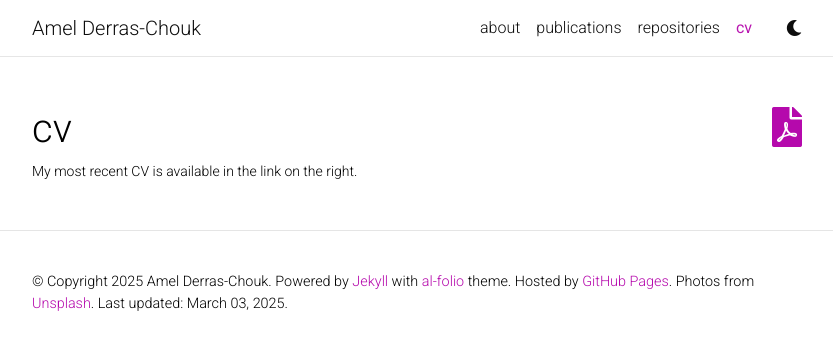
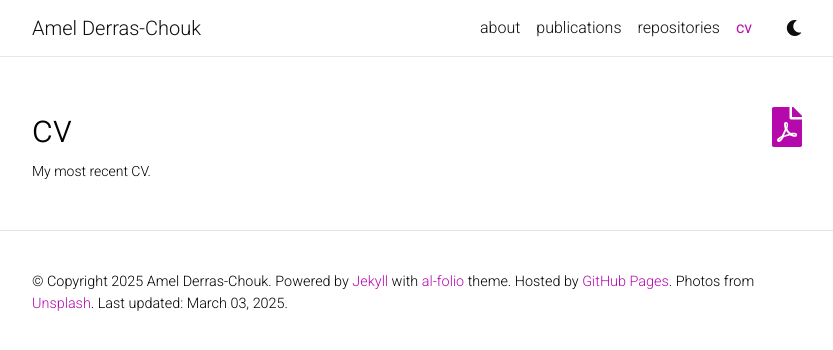
Before and after one commit to aderras/aderras.github.io, a Jekyll site: the page built from _pages/cv.md, in a window 1280 px wide. Shown: the top 350 px of the page, without its empty margins (223-1056 px from the left). Built offline with Jekyll 4.4.1, drawn with Linux system fonts in a browser that asks for light colours; comment, search, counter and statistics services are not loaded; a style sheet for code colours, icons or effects is not loaded.

Commit message:
updating refs

```diff
--- a/_pages/cv.md
+++ b/_pages/cv.md
@@ -5,5 +5,5 @@ title: cv
 nav: true
 nav_order: 4
 cv_pdf: cv_aderraschouk.pdf
-description: My most recent CV is available in the link on the right.
+description: My most recent CV.
 ---
```
Also changed, not shown: _pages/publications.md (+1 -1 lines), 1 other file.
